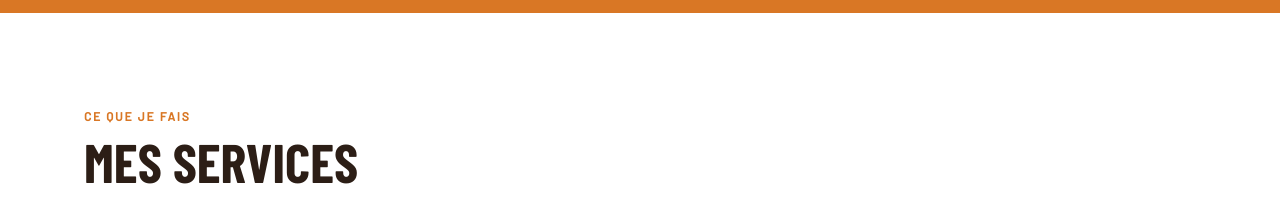
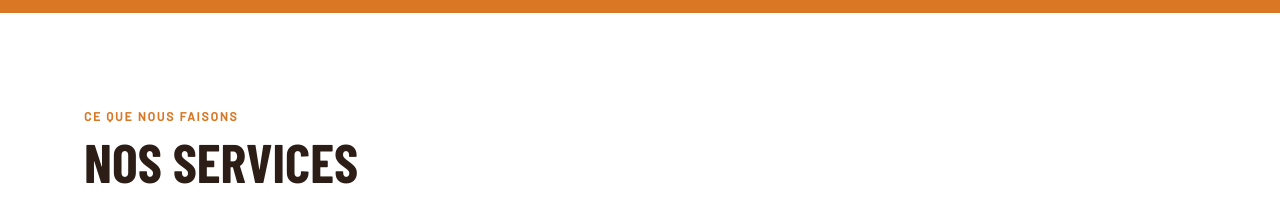
Before and after one commit to DuvalDVL/btp, a plain HTML site: page acb74/index.html in a window 1280 px wide. Shown: the part 1407-1610 px from the top of the page. Drawn offline with nearby package versions, Linux system fonts and the light colour scheme; a web font is replaced by a local one.

Commit message:
Update index.html

```diff
--- a/acb74/index.html
+++ b/acb74/index.html
@@ -643,8 +643,8 @@ const CLIENT = {
   <section id="services">
     <div class="container">
       <div class="section-header reveal">
-        <p class="section-label">Ce que je fais</p>
-        <h2 class="section-title">Mes services</h2>
+        <p class="section-label">Ce que nous faisons</p>
+        <h2 class="section-title">Nos services</h2>
         <p class="section-sub" id="services-sub">Des prestations de qualité adaptées à vos besoins.</p>
       </div>
       <div class="services-grid reveal" id="services-grid"></div>
```
